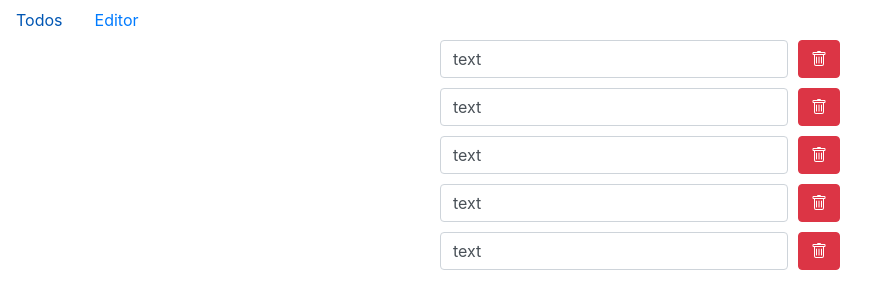
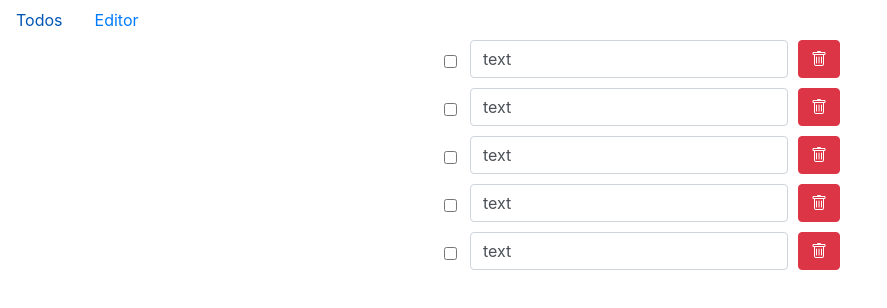
Before and after one commit to tutorials-coding/redux-app, a React (Create React App) app: page /editor in a window 1280 px wide. Shown: the top 308 px of the page, without its empty margins (0-887 px from the left). Built offline with nearby package versions, Linux system fonts and the light colour scheme.

Commit message:
Add item checkbox

```diff
--- a/src/components/Editor/Editor.css
+++ b/src/components/Editor/Editor.css
@@ -16,6 +16,13 @@
   margin-bottom: 10px;
 }
 
+.editor__checkbox {
+  margin-right: 10px;
+  display: flex;
+  align-items: center;
+  justify-content: center;
+}
+
 .editor__input {
   margin-right: 10px;
 }
--- a/src/components/Editor/Editor.jsx
+++ b/src/components/Editor/Editor.jsx
@@ -6,8 +6,12 @@ import { Trash } from 'react-bootstrap-icons'
 import './Editor.css'
 
 export function Editor({ items }) {
-  const handleChange = (event) => {
-    console.log(event.target.value)
+  const handleChange = (item, value) => {
+    console.log(item, value)
+  }
+
+  const handleToggle = (item, value) => {
+    console.log(item, value)
   }
 
   const handleRemove = (item) => {
@@ -18,11 +22,17 @@ export function Editor({ items }) {
     <div className="editor__container">
       {items.map((item) => (
         <Form.Group key={item.id} className="editor__item">
+          <Form.Check
+            type="checkbox"
+            className="editor__checkbox"
+            defaultValue={item.done}
+            onChange={(event) => handleToggle(item, event.target.checked)}
+          />
           <Form.Control
             type="text"
             className="editor__input"
             defaultValue={item.text}
-            onChange={handleChange}
+            onChange={(event) => handleChange(item, event.target.value)}
           />
           <Button
             type="button"
```
